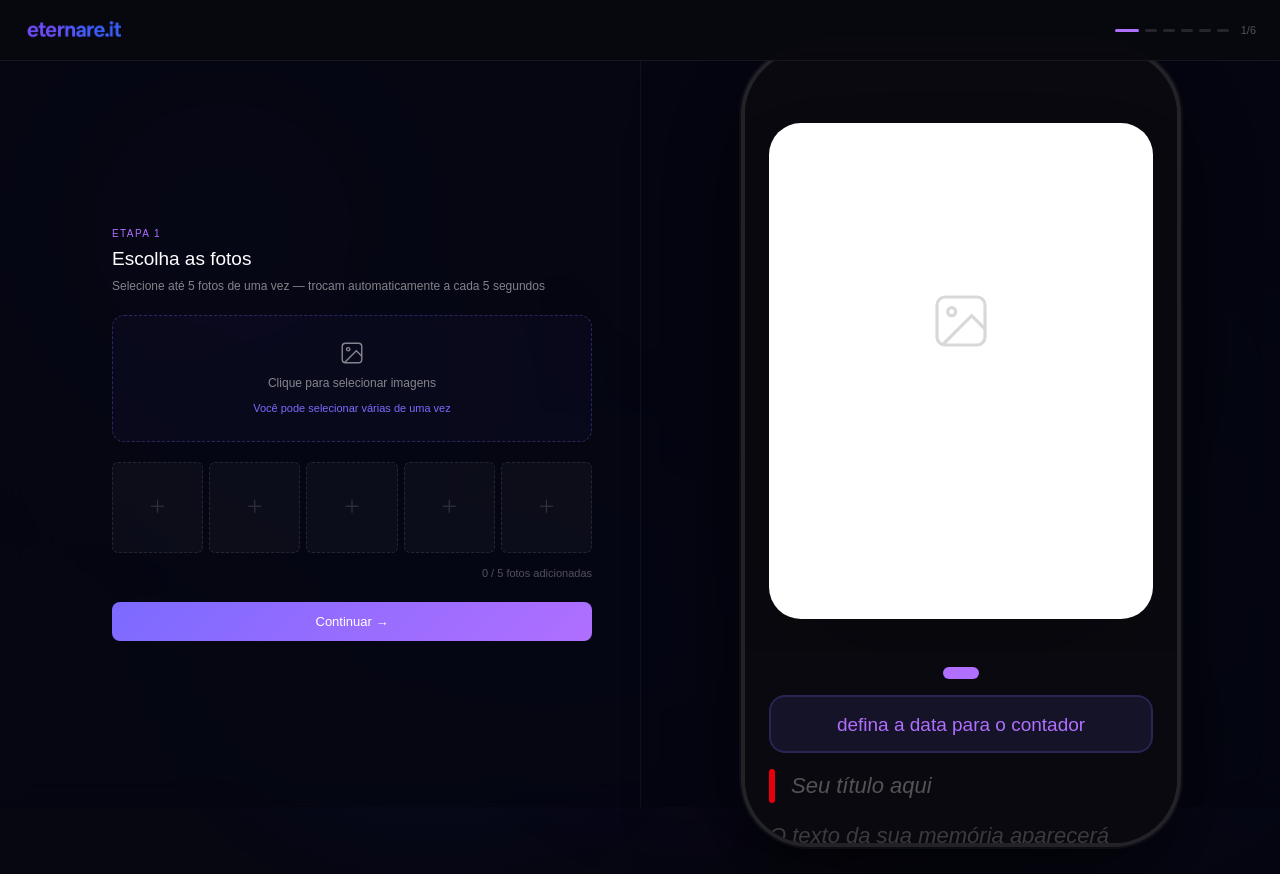
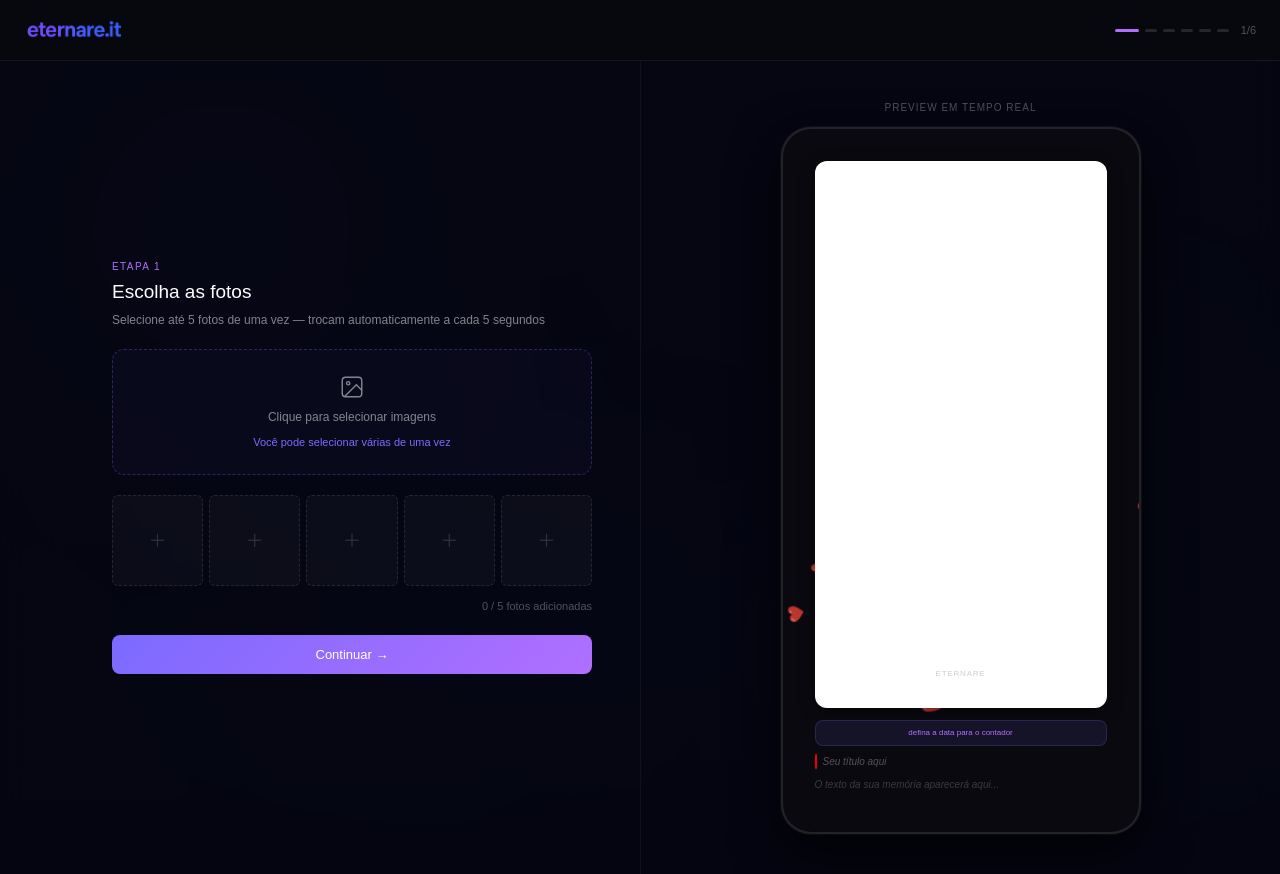
Before and after one commit to Kaue-Mota/eternare-it, a React (Vite) app: page /criar in a window 1280 px wide. Before the commit the page ends 847 px from the top, so only its background shows below. Built offline with nearby package versions, Linux system fonts and the light colour scheme.

Commit message:
refactor: clean up unused SVG code in MemoryPage component

```diff
--- a/src/components/ui/MemoryPreview/index.tsx
+++ b/src/components/ui/MemoryPreview/index.tsx
@@ -1,4 +1,4 @@
-// src/components/MemoryPreview.tsx
+// src/components/ui/MemoryPreview/index.tsx
 import { useEffect, useRef, useState } from "react";
 import type { MemoryFormData } from "../../../types/memory";
 
@@ -10,34 +10,29 @@ function calcCounter(dateStr: string): string {
   if (!dateStr) return "defina a data para o contador";
   const diff = Date.now() - new Date(dateStr + "T00:00:00").getTime();
   if (diff < 0) return "data no futuro";
-
   const totalSec = Math.floor(diff / 1000);
   const sec = totalSec % 60;
   const min = Math.floor(totalSec / 60) % 60;
   const hr = Math.floor(totalSec / 3600) % 24;
   const days = Math.floor(totalSec / 86400) % 365;
   const years = Math.floor(totalSec / 31536000);
-
   const parts: string[] = [];
   if (years > 0) parts.push(`${years} ano${years > 1 ? "s" : ""}`);
   if (days > 0) parts.push(`${days} dia${days > 1 ? "s" : ""}`);
-  parts.push(`${hr} hora${hr !== 1 ? "s" : ""}`);
-  parts.push(`${min} minuto${min !== 1 ? "s" : ""}`);
-  parts.push(`${sec} segundo${sec !== 1 ? "s" : ""}`);
+  parts.push(`${hr}h ${min}m ${sec}s`);
   return parts.join(", ");
 }
 
-function extractSpotifyTrackId(url: string): string | null {
-  const match = url.match(/track\/([a-zA-Z0-9]+)/);
-  return match ? match[1] : null;
+function getFontFamily(style: string) {
+  if (style === "serifada") return "Georgia, serif";
+  if (style === "manuscrita") return "Caveat, cursive";
+  return "DM Sans, sans-serif";
 }
 
 export function MemoryPreview({ data }: Props) {
-  const { photosPreviews, title, date, text, bgColor, spotifyUrl } = data;
+  const { photosPreviews, title, date, text, bgColor, spotifyUrl, fontStyle, textFont, frameStyle, emoji } = data;
 
-  // ── contador ao vivo ──────────────────────────────────────────────────────
   const [counter, setCounter] = useState(() => calcCounter(date));
-
   useEffect(() => {
     setCounter(calcCounter(date));
     if (!date) return;
@@ -45,205 +40,183 @@ export function MemoryPreview({ data }: Props) {
     return () => clearInterval(id);
   }, [date]);
 
-  // ── carrossel automático a cada 5s ────────────────────────────────────────
   const photos = photosPreviews.filter(Boolean);
   const [slideIdx, setSlideIdx] = useState(0);
   const intervalRef = useRef<ReturnType<typeof setInterval> | null>(null);
 
   useEffect(() => {
     if (intervalRef.current) clearInterval(intervalRef.current);
-    if (photos.length < 2) {
     setSlideIdx(0);
-      return;
-    }
-    intervalRef.current = setInterval(() => {
-      setSlideIdx((prev) => (prev + 1) % photos.length);
-    }, 5000);
-    return () => {
-      if (intervalRef.current) clearInterval(intervalRef.current);
-    };
+    if (photos.length < 2) return;
+    intervalRef.current = setInterval(() => setSlideIdx((p) => (p + 1) % photos.length), 5000);
+    return () => { if (intervalRef.current) clearInterval(intervalRef.current); };
   }, [photos.length]);
 
-  // garante que o índice não fique fora do range se uma foto for removida
-  useEffect(() => {
-    if (slideIdx >= photos.length) setSlideIdx(0);
-  }, [photos.length, slideIdx]);
+  const spotifyMatch = spotifyUrl?.match(/track\/([a-zA-Z0-9]+)/);
+  const hasSpotify = Boolean(spotifyMatch);
+  const frame = frameStyle ?? "polaroid";
 
-  const trackId = extractSpotifyTrackId(spotifyUrl);
-  const hasSpotify = Boolean(trackId);
+  // drops de emoji fixos para o preview
+  const drops = useRef(
+    Array.from({ length: 10 }, (_, i) => ({
+      id: i,
+      x: Math.random() * 100,
+      delay: Math.random() * 3,
+      duration: 3 + Math.random() * 3,
+      size: 10 + Math.random() * 10,
+    }))
+  ).current;
+
+  const frameWrapStyle: React.CSSProperties =
+    frame === "polaroid" ? { background: "#fff", borderRadius: 12, padding: "8px 8px 28px", boxShadow: "0 4px 16px rgba(0,0,0,0.4)" } :
+    frame === "vintage" ? { background: "#f5e6c8", borderRadius: 6, padding: "7px 7px 24px", boxShadow: "0 3px 12px rgba(0,0,0,0.4)", filter: "sepia(0.3)" } :
+    frame === "minimalista" ? { borderRadius: 10, overflow: "hidden", boxShadow: "0 3px 12px rgba(0,0,0,0.3)" } :
+    frame === "neon" ? { borderRadius: 10, padding: 2, background: "linear-gradient(135deg, #7c6aff, #b06fff, #ff6aff)", boxShadow: "0 0 12px rgba(124,106,255,0.7)" } :
+    { background: "#fff", borderRadius: 12, padding: "8px 8px 28px" };
+
+  const frameInnerStyle: React.CSSProperties =
+    frame === "neon" ? { borderRadius: 9, overflow: "hidden" } :
+    frame === "minimalista" ? {} :
+    { borderRadius: 6, overflow: "hidden" };
 
   return (
-    <div className="flex flex-col  lg:my-0  items-center gap-3">
-      <span className="center text-[10px] tracking-widest uppercase text-white/30">
+    <div className="flex flex-col items-center gap-3">
+      <span className="text-[10px] tracking-widest uppercase text-white/30">
         Preview em tempo real
       </span>
 
-      {/* Moldura do celular */}
+      {/* Moldura do celular — largura maior */}
       <div
-        className="w-55 scale-150 lg:scale-200 h-100 my-30 rounded-[34px] border-2 border-white/10  flex flex-col  overflow-y-auto scroll-smooth no-scrollbar pt-5"
+        className="rounded-[30px] border-2 border-white/10 overflow-hidden flex flex-col relative"
         style={{
+          width: 360,
+          padding: 20,
           background: bgColor,
-          boxShadow:
-            "0 0 0 1px rgba(255,255,255,0.04), 0 20px 50px rgba(0,0,0,0.7)",
+          boxShadow: "0 0 0 1px rgba(255,255,255,0.04), 0 20px 50px rgba(0,0,0,0.7)",
         }}
       >
-
-
-        {/* Spotify — dentro da moldura, no topo */}
-        {hasSpotify && (
-          <div className="pt-5 pb-2 px-3 flex flex-col gap-1 bg-black/35">
-            <div className="flex items-center gap-2">
-              <div className="w-6 h-6 rounded-full bg-[#1db954] flex items-center justify-center shrink-0">
-                <svg width="11" height="11" viewBox="0 0 24 24" fill="white">
-                  <path d="M12 2C6.477 2 2 6.477 2 12s4.477 10 10 10 10-4.477 10-10S17.523 2 12 2zm4.586 14.424a.622.622 0 01-.857.207c-2.348-1.435-5.304-1.76-8.785-.964a.622.622 0 11-.277-1.215c3.809-.87 7.077-.496 9.712 1.115a.623.623 0 01.207.857zm1.223-2.722a.78.78 0 01-1.072.257c-2.687-1.652-6.785-2.131-9.965-1.166a.78.78 0 01-.973-.519.781.781 0 01.52-.972c3.632-1.102 8.147-.568 11.233 1.329a.78.78 0 01.257 1.071zm.105-2.835C14.692 9.15 9.375 8.977 6.297 9.92a.935.935 0 11-.543-1.79c3.533-1.072 9.404-.865 13.115 1.338a.936.936 0 01-.955 1.599z" />
-                </svg>
-              </div>
-              <div className="flex-1 min-w-0">
-                <p className="text-[10px] font-medium text-white truncate">
-                  Música da memória
-                </p>
-                <p className="text-[9px] text-white/40">
-                  Spotify • tocando agora
-                </p>
-              </div>
-              <div className="w-5 h-5 rounded-full border border-white/20 flex items-center justify-center shrink-0">
-                <svg
-                  width="6"
-                  height="6"
-                  viewBox="0 0 10 10"
-                  fill="rgba(255,255,255,0.7)"
+        {/* Chuva de emojis no preview */}
+        {emoji && (
+          <>
+            <style>{`
+              @keyframes previewfall {
+                0% { transform: translateY(-20px) rotate(0deg); opacity: 0; }
+                10% { opacity: 1; }
+                90% { opacity: 0.7; }
+                100% { transform: translateY(700px) rotate(360deg); opacity: 0; }
+              }
+            `}</style>
+            <div className="absolute inset-0 pointer-events-none overflow-hidden" style={{ zIndex: 1 }}>
+              {drops.map(drop => (
+                <div
+                  key={drop.id}
+                  className="absolute"
+                  style={{
+                    left: `${drop.x}%`,
+                    top: -20,
+                    fontSize: drop.size,
+                    animation: `previewfall ${drop.duration}s ${drop.delay}s linear infinite`,
+                  }}
                 >
-                  <polygon points="2,1 9,5 2,9" />
-                </svg>
-              </div>
-            </div>
-            {/* Barra de progresso animada */}
-            <SpotifyProgressBar />
-          </div>
-        )}
-
-        {/* Carrossel de fotos */}
-        <div className="bg-white rounded-2xl mx-3 my-4 p-3 pb-10 shadow-2xl">
-          <div className="relative rounded-md w-full h-49 overflow-hidden shrink-0">
-            {photos.length > 0 ? (
-              <>
-                <div
-                  className="flex h-full transition-transform duration-500 ease-in-out"
-                  style={{ transform: `translateX(-${slideIdx * 100}%)` }}
-                >
-                  {photos.map((src, i) => (
-                    <div key={i} className="min-w-full h-full shrink-0">
-                      <img
-                        src={src}
-                        alt=""
-                        className="w-full h-full object-cover"
-                      />
+                  {emoji}
                 </div>
               ))}
             </div>
           </>
+        )}
+
+        {/* Spotify iframe real */}
+        {hasSpotify && spotifyMatch && (
+          <div style={{ position: "relative", zIndex: 2, flexShrink: 0 }}>
+            <div className="w-full h-20 ">
+              <iframe
+              className="w-full h-full rounded-lg scale-90 origin-center pointer-events-auto mt-5"
+                src={`https://open.spotify.com/embed/track/${spotifyMatch[1]}?utm_source=generator&theme=0`}
+
+
+                frameBorder="0"
+                scrolling="no"
+                allow="clipboard-write; encrypted-media; fullscreen; picture-in-picture"
+                style={{ border: "none"}}
+              />
+            </div>
+          </div>
+        )}
+
+        {/* Foto com moldura */}
+        <div className="mx-3 my-3" style={{ position: "relative", zIndex: 2 }}>
+          <div style={frameWrapStyle}>
+            <div style={frameInnerStyle}>
+              <div className="relative overflow-hidden w-full" style={{ aspectRatio: "9/16" }}>
+                {photos.length > 0 ? (
+                  <div
+                    className="flex transition-transform duration-500 ease-in-out h-full"
+                    style={{ transform: `translateX(-${slideIdx * 100}%)` }}
+                  >
+                    {photos.map((src, i) => (
+                      <div key={i} className="w-full h-full shrink-0">
+                        <img src={src} alt="" className="w-full h-full object-cover block" />
+                      </div>
+                    ))}
+                  </div>
                 ) : (
-              <div className="w-full h-full flex items-center justify-center">
-                <div className="flex flex-col items-center gap-2 opacity-15">
-                  <svg
-                    width="32"
-                    height="32"
-                    viewBox="0 0 24 24"
-                    fill="none"
-                    stroke="currentColor"
-                    strokeWidth="1.2"
-                  >
+                  <div className="w-full h-full flex items-center justify-center bg-white/5">
+                    <svg width="28" height="28" viewBox="0 0 24 24" fill="none" stroke="rgba(255,255,255,0.2)" strokeWidth="1.2">
                       <rect x="3" y="3" width="18" height="18" rx="3" />
                       <circle cx="8.5" cy="8.5" r="1.5" />
                       <path d="M21 15l-5-5L5 21" />
                     </svg>
-                  <span className="text-[10px] text-white/50">suas fotos</span>
                   </div>
+                )}
+                {photos.length > 1 && (
+                  <div className="absolute bottom-2 left-1/2 -translate-x-1/2 flex gap-1">
+                    {photos.map((_, i) => (
+                      <button key={i} onClick={() => setSlideIdx(i)}
+                        className="h-1 rounded-full border-none p-0 cursor-pointer transition-all duration-300"
+                        style={{ width: i === slideIdx ? 14 : 4, background: i === slideIdx ? "#fff" : "rgba(255,255,255,0.4)" }}
+                      />
+                    ))}
                   </div>
                 )}
               </div>
             </div>
-
-        {/* Dots do carrossel */}
-        <div
-          className="flex justify-center gap-1.25 py-2"
-          style={{ background: bgColor }}
-        >
-          {(photos.length > 0 ? photos : [null]).map((_, i) => (
-            <button
-              key={i}
-              onClick={() => setSlideIdx(i)}
-              className="h-1.5 rounded-full transition-all duration-300"
-              style={{
-                width: i === slideIdx ? 18 : 6,
-                background:
-                  i === slideIdx ? "#b06fff" : "rgba(255,255,255,0.22)",
-              }}
-            />
-          ))}
+            {(frame === "polaroid" || frame === "vintage") && (
+              <p className="text-center text-[8px] tracking-widest uppercase mt-2 font-medium"
+                style={{ color: frame === "vintage" ? "rgba(0,0,0,0.25)" : "rgba(0,0,0,0.2)" }}>
+                eternare
+              </p>
+            )}
+          </div>
         </div>
 
-        {/* Corpo da memória */}
-        <div
-          className="flex flex-col gap-2 px-3 pb-4"
-          style={{ background: bgColor }}
-        >
-          {/* Contador */}
+        {/* Corpo */}
+        <div className="flex flex-col gap-2 px-3 pb-5" style={{ background: bgColor, position: "relative", zIndex: 2 }}>
           <div className="rounded-lg border border-[#7c6aff]/20 bg-[#7c6aff]/10 px-2 py-1.5 text-center">
-            <p className="text-[9.5px] font-medium leading-relaxed text-[#b06fff]">
-              {counter}
-            </p>
+            <p className="text-[8px] font-medium text-[#b06fff]">{counter}</p>
           </div>
 
-          {/* Título */}
-          <div className="flex items-start gap-2">
-            <div className="w-0.75 self-stretch rounded-sm shrink-0 bg-red-600" />
+          <div className="flex items-start gap-1.5">
+            <div className="w-0.5 self-stretch rounded-sm shrink-0 bg-red-600" />
             {title ? (
-              <p className="text-[15px] font-bold uppercase tracking-wider break-words w-full text-white leading-tight">
+              <p className="text-[13px] font-bold uppercase tracking-wider text-white leading-tight break-words w-full"
+                style={{ fontFamily: getFontFamily(fontStyle ?? "moderna") }}>
                 {title}
               </p>
             ) : (
-              <p className="text-[11px] text-white/30 italic">
-                Seu título aqui
-              </p>
+              <p className="text-[10px] text-white/30 italic">Seu título aqui</p>
             )}
           </div>
 
-          {/* Texto */}
           {text ? (
-            <div className="max-h-40  overflow-y-auto scroll-smooth no-scrollbar pt-5">
-              <p className="text-[11px] text-white/75 leading-relaxed break-words whitespace-normal">
+            <p className="text-[10px] leading-relaxed whitespace-pre-wrap break-words"
+              style={{ color: "rgba(240,238,248,0.7)", fontFamily: getFontFamily(textFont ?? "moderna") }}>
               {text}
             </p>
-            </div>
           ) : (
-            <p className="text-[11px] text-white/20 italic">
-              O texto da sua memória aparecerá aqui...
-            </p>
+            <p className="text-[10px] text-white/20 italic">O texto da sua memória aparecerá aqui...</p>
           )}
         </div>
       </div>
     </div>
   );
 }
-
-// ── barra de progresso do Spotify (animada em CSS) ────────────────────────────
-function SpotifyProgressBar() {
-  const [fill, setFill] = useState(35);
-
-  useEffect(() => {
-    const id = setInterval(() => {
-      setFill((prev) => (prev >= 100 ? 0 : prev + 0.15));
-    }, 100);
-    return () => clearInterval(id);
-  }, []);
-
-  return (
-    <div className="h-0.5 rounded-full bg-white/10 mx-1">
-      <div
-        className="h-full rounded-full bg-[#1db954] transition-none"
-        style={{ width: `${fill.toFixed(1)}%` }}
-      />
-    </div>
-  );
-}
```
Also changed, not shown: src/pages/Memory/MemoryPage.tsx (+1 -12 lines). Lines whose indentation alone changed are shown as unchanged.
